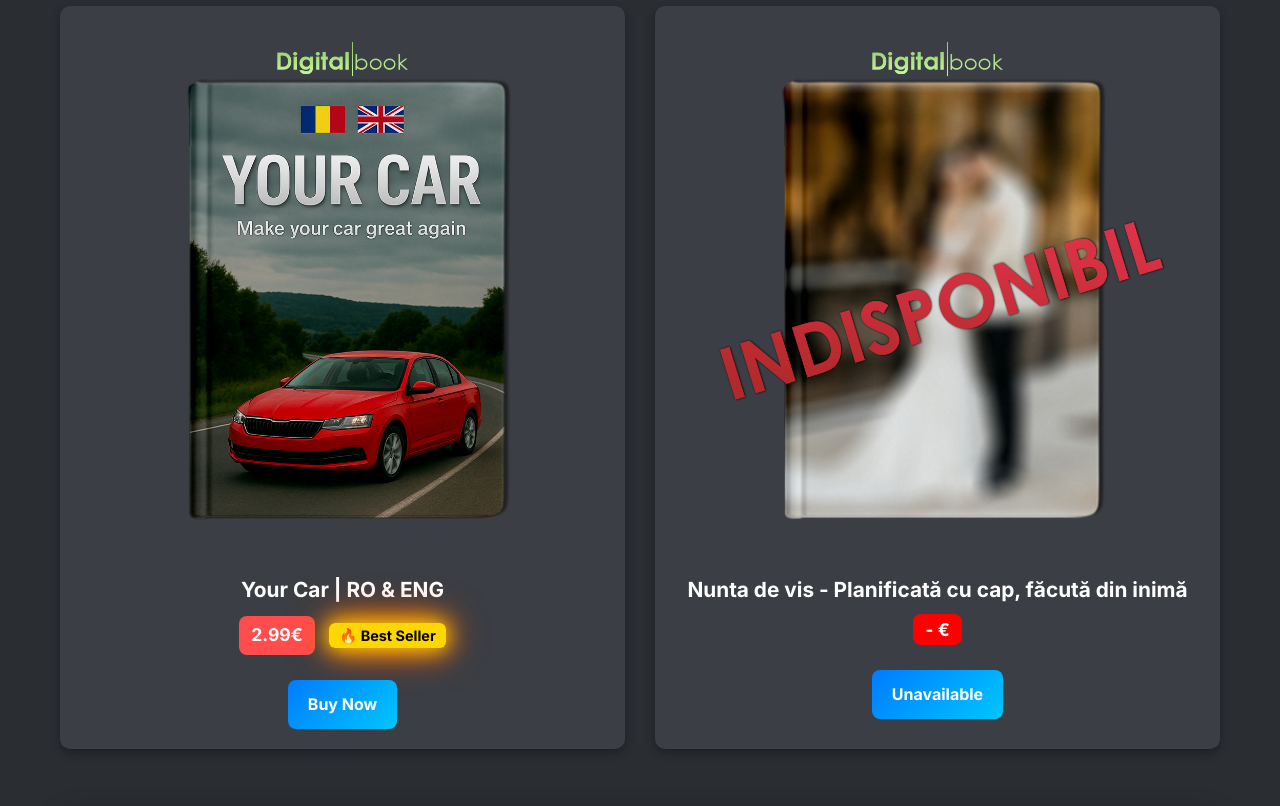
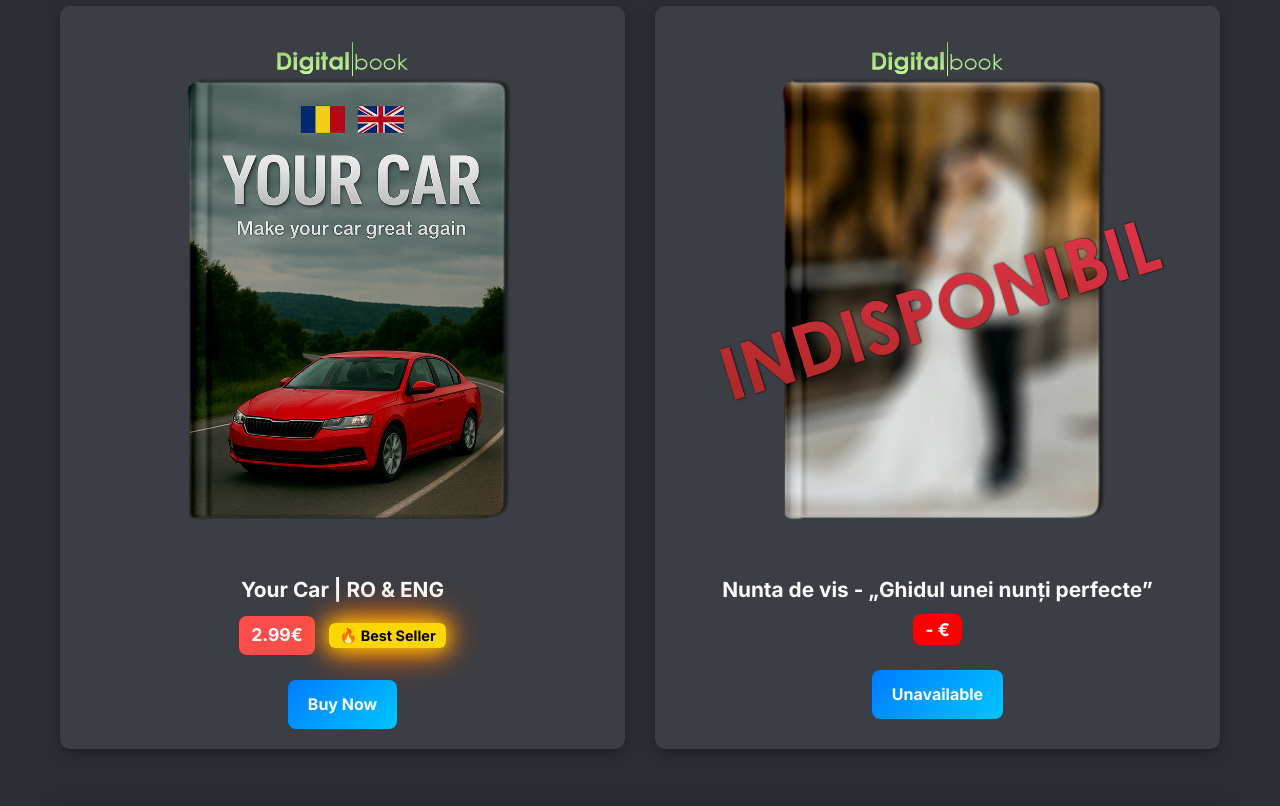
Before and after one commit to CoderoWorld/coderoworld, a plain HTML site: page index_eng.html in a window 1280 px wide. Shown: the part 256-1062 px from the top of the page. Drawn offline with Linux system fonts and the light colour scheme.

Commit message:
Update index_eng.html

```diff
--- a/index_eng.html
+++ b/index_eng.html
@@ -281,7 +281,7 @@
         </div>
         <div class="product-card">
           <img src="carte2.png" alt="eBook 2">
-          <h3>Nunta de vis - Planificată cu cap, făcută din inimă</h3>
+          <h3>Nunta de vis - „Ghidul unei nunți perfecte”</h3>
           <div style="margin:10px 0;">
             <span style="background:#f00; color:#fff; padding:5px 12px; border-radius:8px; font-weight:bold; font-size:1.1rem;"> - €</span>
           </div>
```
